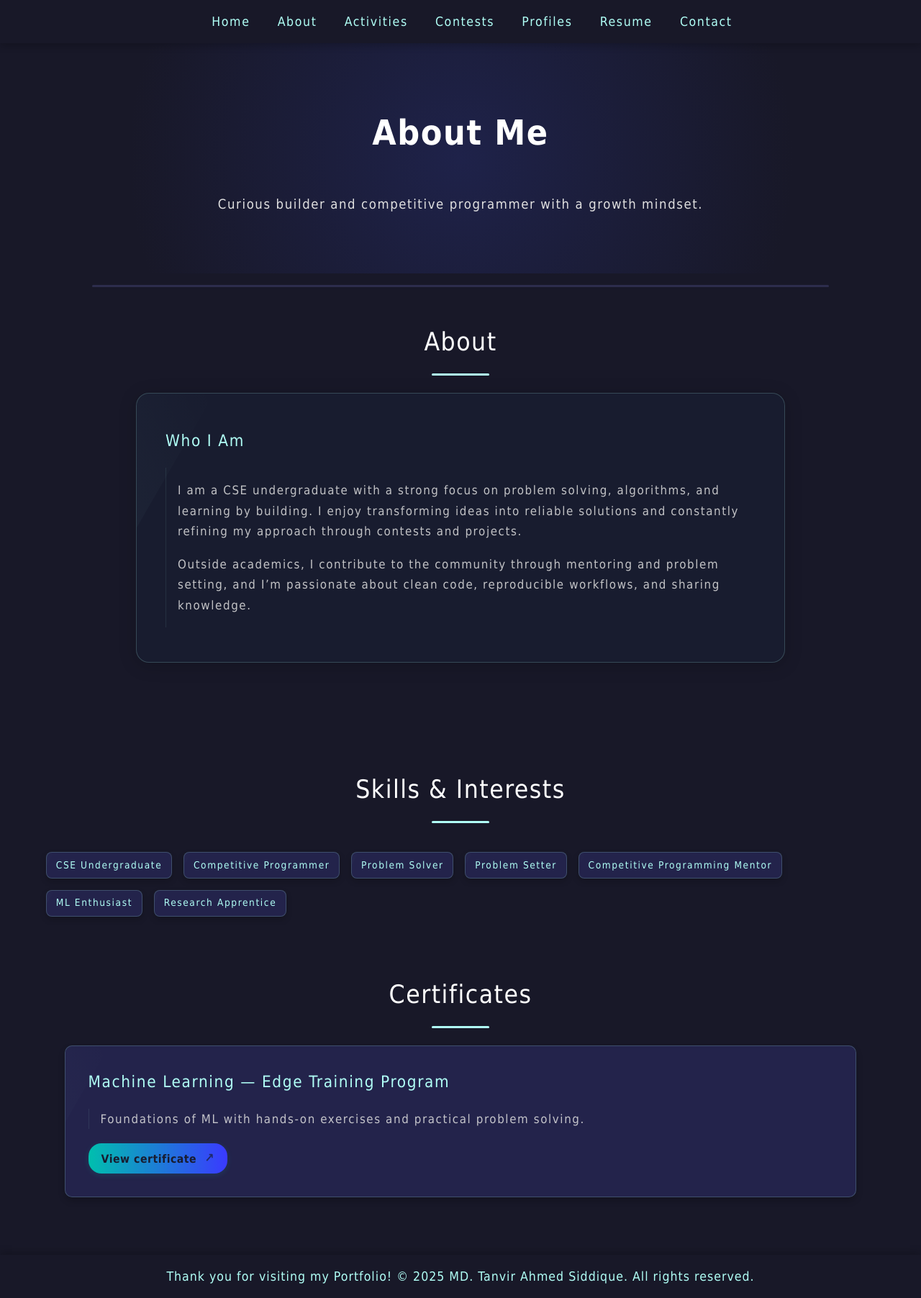
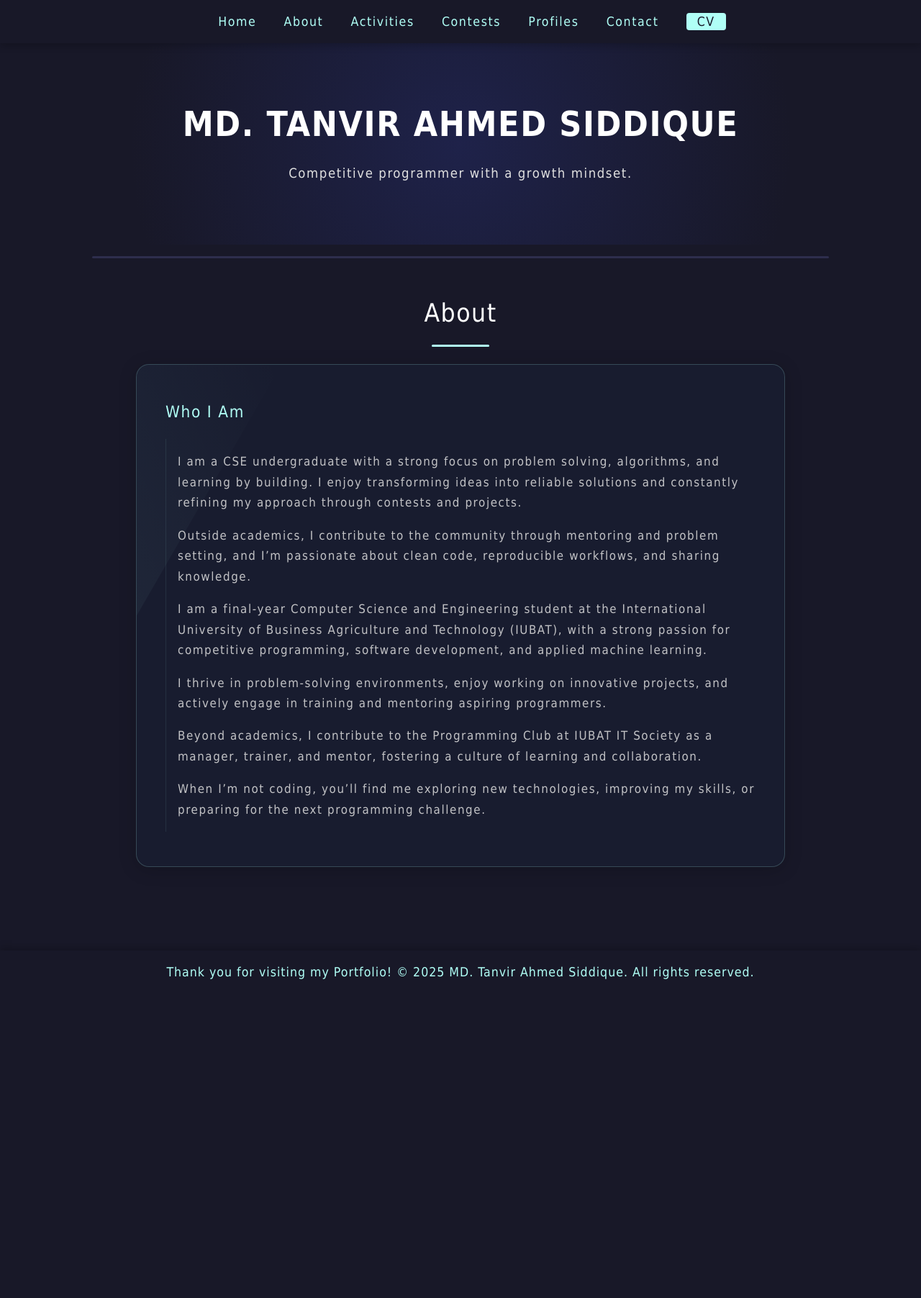
Before and after one commit to tanvir-005/Portfolio, a plain HTML site: page about.html in a window 1280 px wide. Shown: the whole page at 72% size. After the commit the page ends 1381 px from the top, so only its background shows below. Drawn offline with Linux system fonts and the light colour scheme.

Commit message:
Update pages, coordination

```diff
--- a/about.html
+++ b/about.html
@@ -9,10 +9,15 @@
 
     <style>
         /* Compact hero similar to contests page */
-        .hero { padding-top: 0; padding-bottom: 0; min-height: 40vh; }
+        .hero { padding-top: 0; padding-bottom: 0; min-height: 35vh; }
         .hero-content.compact-hero { padding: 0; }
         .hero-text { display: flex; flex-direction: column; align-items: center; }
+        .name-container h1 {margin: 0; }
+        .career-objective {margin: 0;}
         .career-objective p { text-align: center; margin: 0; }
+        #download{background-color: var(--primary); color: var(--dark-bg); font-weight: normal; padding: 2px 15px;border-radius: 4px;}
+        #download:hover{text-decoration: none; background-color: white;}
+        #download:hover::after{width: 0; height: 0; transition: none;}
     </style>
 </head>
 <body>
@@ -23,8 +28,8 @@
             <a href="activities.html">Activities</a>
             <a href="contests.html">Contests</a>
             <a href="profiles.html">Profiles</a>
-            <a href="cv/CV_Tanvir_Ahmed.pdf" download>Resume</a>
             <a href="contact.html">Contact</a>
+            <a id="download" href="cv/CV_Tanvir_Ahmed.pdf" download>CV</a>
         </nav>
         <button class="nav-toggle" aria-label="Toggle navigation">
             <span></span>
@@ -37,10 +42,10 @@
         <div class="hero-content compact-hero">
             <div class="hero-text">
                 <div class="name-container">
-                    <h1>About Me</h1>
+                    <h1>MD. TANVIR AHMED SIDDIQUE</h1>
                 </div>
                 <div class="career-objective">
-                    <p>Curious builder and competitive programmer with a growth mindset.</p>
+                    <p>Competitive programmer with a growth mindset.</p>
                 </div>
             </div>
         </div>
@@ -63,26 +68,20 @@
                             Outside academics, I contribute to the community through mentoring and problem setting, and I’m passionate about
                             clean code, reproducible workflows, and sharing knowledge.
                         </p>
+                        <p>
+                            I am a final-year Computer Science and Engineering student at the International University of Business Agriculture and Technology (IUBAT), with a strong passion for competitive programming, software development, and applied machine learning.
+                        </p>
+                        <p>
+                            I thrive in problem-solving environments, enjoy working on innovative projects, and actively engage in training and mentoring aspiring programmers.
+                        </p>
+                        <p>
+                            Beyond academics, I contribute to the Programming Club at IUBAT IT Society as a manager, trainer, and mentor, fostering a culture of learning and collaboration.
+                        </p>
+                        <p>
+                            When I’m not coding, you’ll find me exploring new technologies, improving my skills, or preparing for the next programming challenge.
+                        </p>
                     </div>
                 </div>
-            </div>
-        </div>
-    </section>
-
-    <section class="content-section">
-        <div class="section-title">Skills & Interests</div>
-        <div class="hero-tags" id="about-tags"></div>
-    </section>
-
-    <section class="content-section">
-        <div class="section-title">Certificates</div>
-        <div class="highlights">
-            <div class="highlight-card">
-                <div class="highlight-title">Machine Learning — Edge Training Program</div>
-                <div class="highlight-desc">
-                    Foundations of ML with hands-on exercises and practical problem solving.
-                </div>
-                <a href="certificates/ML.pdf" class="card-proof-link" target="_blank" rel="noopener">View certificate</a>
             </div>
         </div>
     </section>
@@ -110,15 +109,6 @@
             });
         }
 
-        // Fetch and render tags (reuse homepage tags)
-        fetch('json/tags.json')
-            .then(response => response.json())
-            .then(tags => {
-                const tagsContainer = document.getElementById('about-tags');
-                if (!tagsContainer) return;
-                tagsContainer.innerHTML = tags.map(tag => `<span class=\"tag\">${tag}</span>`).join('');
-            })
-            .catch(err => console.error('Failed to load tags:', err));
     </script>
 </body>
 </html>
--- a/style.css
+++ b/style.css
@@ -719,7 +719,7 @@ footer {
     box-shadow: 0 4px 24px rgba(0,0,0,0.18);
     padding: 0;
     width: 900px; /* Fixed width for all cards */
-    min-height: 320px;
+    min-height: 200px;
     margin: 0 auto 36px auto; /* Center cards with auto margins */
     overflow: hidden;
     transition: transform 0.2s;
```
Also changed, not shown: activities.html (+8 -2 lines), contact.html (+9 -5 lines), contests.html (+10 -21 lines), index.html (+6 -1 lines), profiles.html (+11 -8 lines).
